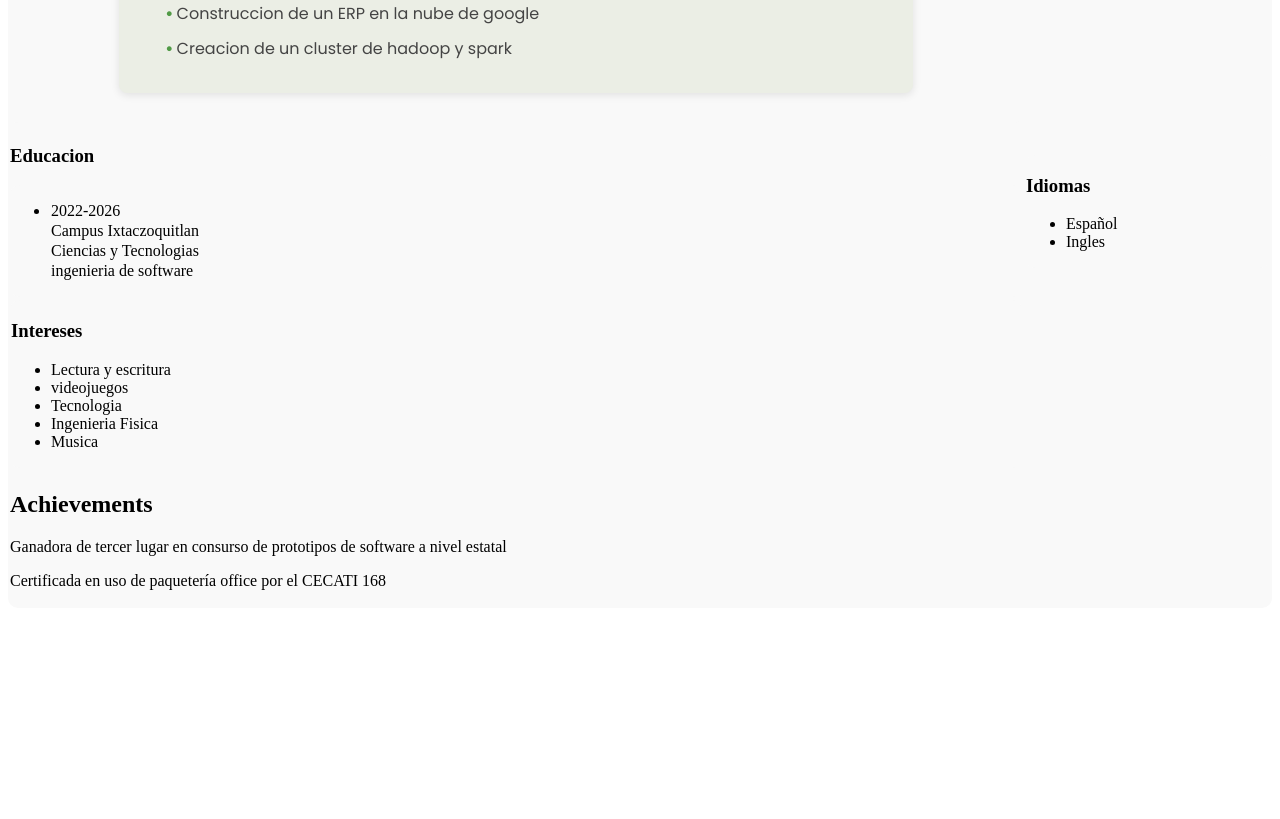
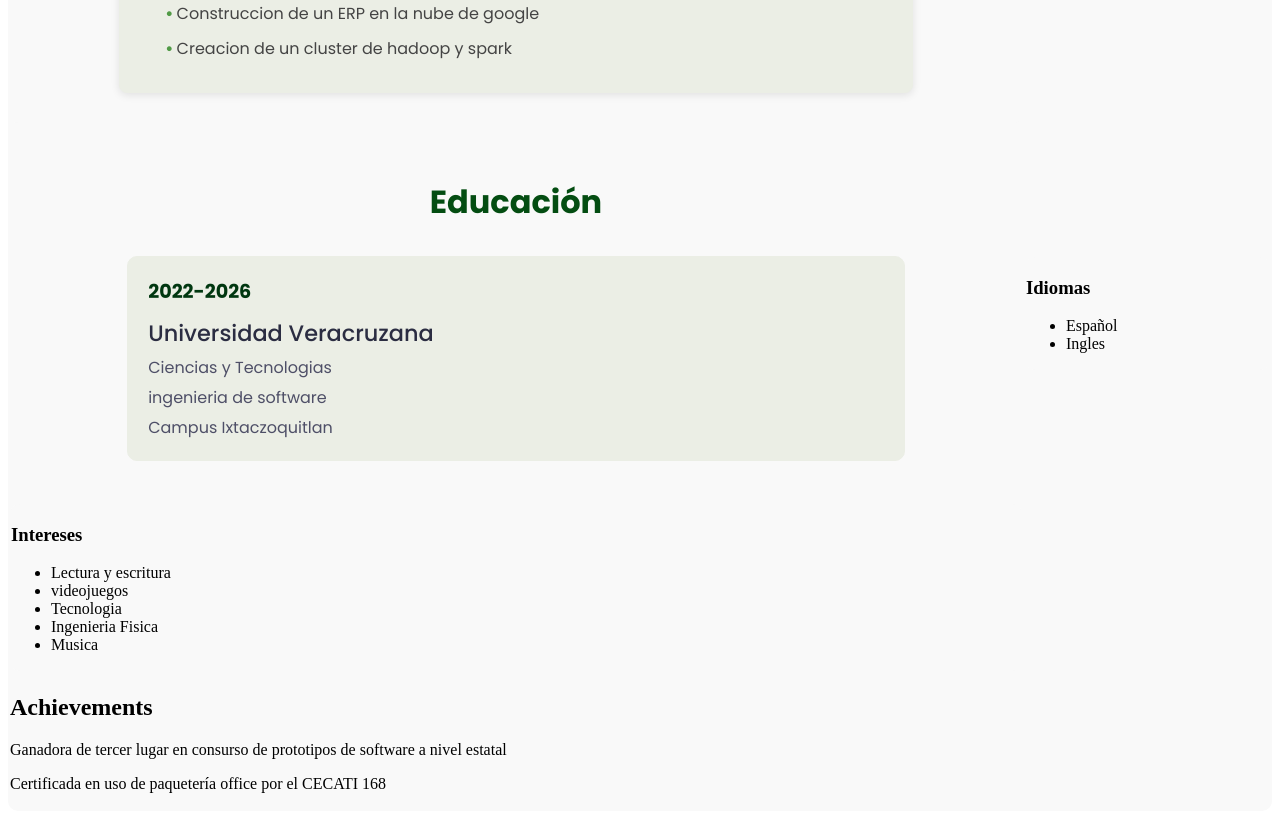
Before and after one commit to feriveramar/feriveramar.github.io, an Angular app: page / in a window 1280 px wide. Shown: the part 960-1779 px from the top of the page. Before the commit the page ends 1576 px from the top, so only its background shows below. Built offline with nearby package versions, Linux system fonts and the light colour scheme.

Commit message:
update education branch #3

```diff
--- a/src/app/education/education.component.css
+++ b/src/app/education/education.component.css
@@ -0,0 +1,75 @@
+@import url('https://fonts.googleapis.com/css2?family=Poppins:wght@400;500;700&display=swap');
+
+/* education.component.css */
+
+body {
+    font-family: 'Poppins', sans-serif;
+    background-color: #f9f9f9; /* Fondo claro para un diseño limpio */
+    margin: 0;
+    padding: 20px;
+}
+
+h3 {
+    text-align: center;
+    font-size: 2rem;
+    margin-bottom: 30px;
+    color: #044d12; /* Color oscuro y elegante */
+}
+
+.education-container {
+    width: 80%;
+    margin: 0 auto;
+}
+
+.education-item {
+    background-color: #ebeee5;
+    border: 1px solid #ebeee5; /* Borde gris claro */
+    border-radius: 10px;
+    padding: 20px;
+    margin-bottom: 20px;
+    transition: transform 0.3s ease, box-shadow 0.3s ease;
+}
+
+.education-item:hover {
+    transform: translateY(-5px);
+    box-shadow: 0 4px 15px rgba(0, 0, 0, 0.1); /* Sombra suave */
+}
+
+.education-date {
+    font-size: 1.2rem;
+    font-weight: 600;
+    color: #003710; /* Rojo oscuro elegante para destacar la fecha */
+    margin-bottom: 10px;
+}
+
+.education-details {
+    display: grid;
+    grid-template-columns: 1fr;
+    gap: 5px;
+}
+
+.education-name {
+    font-size: 1.4rem;
+    font-weight: 500;
+    color: #2b2d42;
+}
+
+.education-faculty, .education-career, .education-location {
+    font-size: 1rem;
+    color: #4e4f67; /* Gris oscuro para el resto de los detalles */
+}
+
+/* Responsivo para pantallas pequeñas */
+@media (max-width: 768px) {
+    .education-container {
+        width: 95%;
+    }
+
+    h3 {
+        font-size: 1.8rem;
+    }
+
+    .education-name {
+        font-size: 1.2rem;
+    }
+}
--- a/src/app/education/education.component.html
+++ b/src/app/education/education.component.html
@@ -1,20 +1,15 @@
-<h3>Educacion</h3>
+<body style="font-family: 'Poppins', sans-serif;">
+<h3>Educación</h3>
 
-<table border="0">
-    <ul *ngFor="let uni of education">
-        <li>
-            <tr>
-                <td>{{ uni.fecha }}</td>
-            </tr>
-            <tr>
-                <td>{{uni.ubicacion}}</td>
-            </tr>
-            <tr>
-                <td>{{ uni.facultad }}</td>
-            </tr>
-            <tr>
-                <td>{{ uni.carrera }}</td>
-            </tr>
-        </li>
-    </ul>
-</table>
+<div class="education-container">
+  <div *ngFor="let uni of education" class="education-item">
+    <div class="education-date">{{ uni.fecha }}</div>
+    <div class="education-details">
+      <div class="education-name">{{ uni.nombre }}</div>
+      <div class="education-faculty">{{ uni.facultad }}</div>
+      <div class="education-career">{{ uni.carrera }}</div>
+      <div class="education-location">{{ uni.ubicacion }}</div>
+    </div>
+  </div>
+</div>
+</body>
--- a/src/app/education/education.component.ts
+++ b/src/app/education/education.component.ts
@@ -17,6 +17,9 @@ export class EducationComponent {
       ubicacion:"Campus Ixtaczoquitlan",
       facultad:"Ciencias y Tecnologias",
       carrera:"ingenieria de software",
+      nombre:"Universidad Veracruzana",
+
+
       /*Certificados: [
         {descripcion: ""},
         {descripcion: ""}
```
